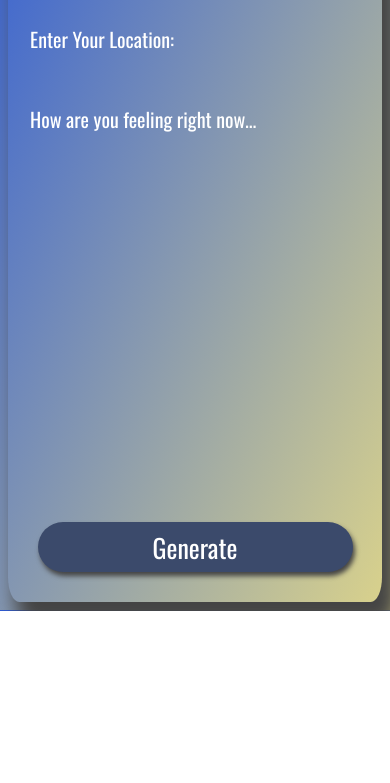
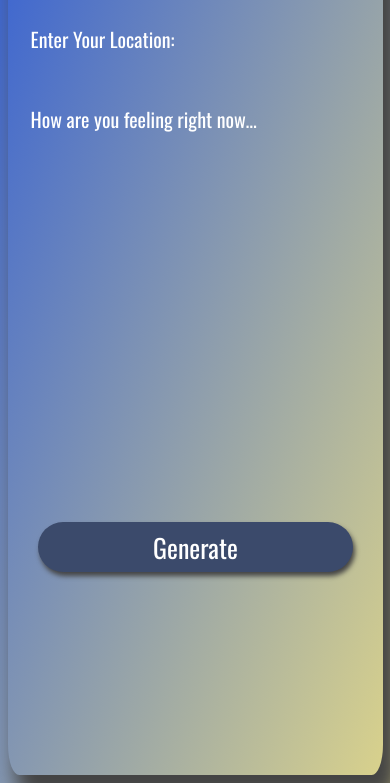
Before and after one commit to LIQBit/Frontend-Nanodegree-Weather-App, a website: page website/index.html in a window 390 px wide. Shown: the part 233-1016 px from the top of the page. Before the commit the page ends 844 px from the top, so only its background shows below. Drawn offline with nearby package versions, Linux system fonts and the light colour scheme; a web font is replaced by a local one.

Commit message:
fix: mobile width

```diff
--- a/website/index.html
+++ b/website/index.html
@@ -3,7 +3,7 @@
 <head>
 <meta charset="UTF-8">
 <meta name="viewport" content="width=device-width, initial-scale=1.0" />
-<title>Weather Journal</title>
+<title id="title">Weather Journal</title>
 <link href="https://fonts.googleapis.com/css?family=Oswald:400,600,700|Ranga:400,700&display=swap" rel="stylesheet">
 <link rel="stylesheet" href="style.css">
 </head>
@@ -32,7 +32,7 @@
     </div>
   </div>
   <button id="generate" type = "submit"> Generate </button>
-  </div>
+</div>
 <script src="app.js" type="text/javascript"></script>
 
 
--- a/website/style.css
+++ b/website/style.css
@@ -1,4 +1,8 @@
 body{
+    display: flex;
+    flex-direction: row;
+    flex-wrap: wrap;
+    align-content: flex-start;
     background-image: linear-gradient(to bottom right, rgb(44, 90, 216), rgb(219, 211, 139));
     font-family: -apple-system, BlinkMacSystemFont, sans-serif;
 }
@@ -171,9 +175,15 @@ button:focus {
 }
 
 @media (max-width: 900px) {
+
+    body {
+        width: 375px;
+    }
+
     #app {
+        display: grid;
         grid-auto-rows: max-content;
-        height: 100%;
+        height: 1000px;
         width: 100%;
     }
 
```
